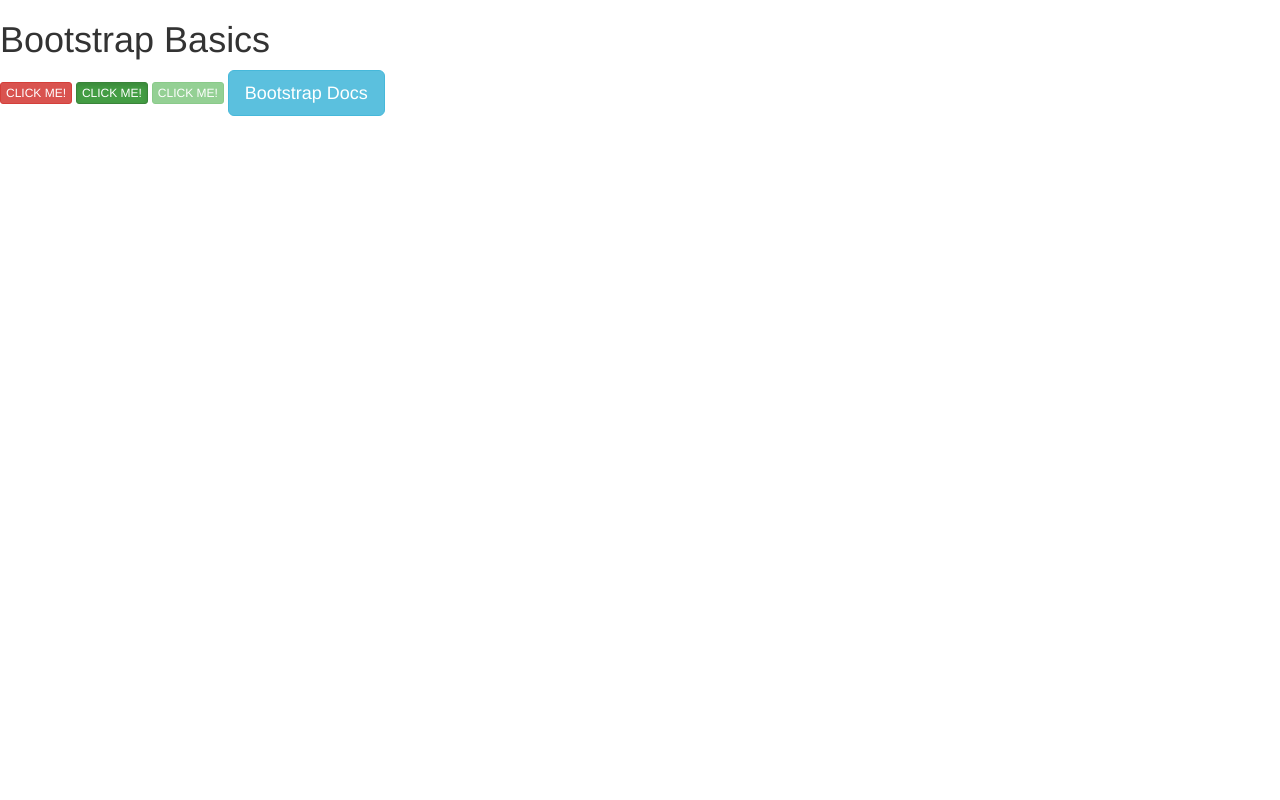
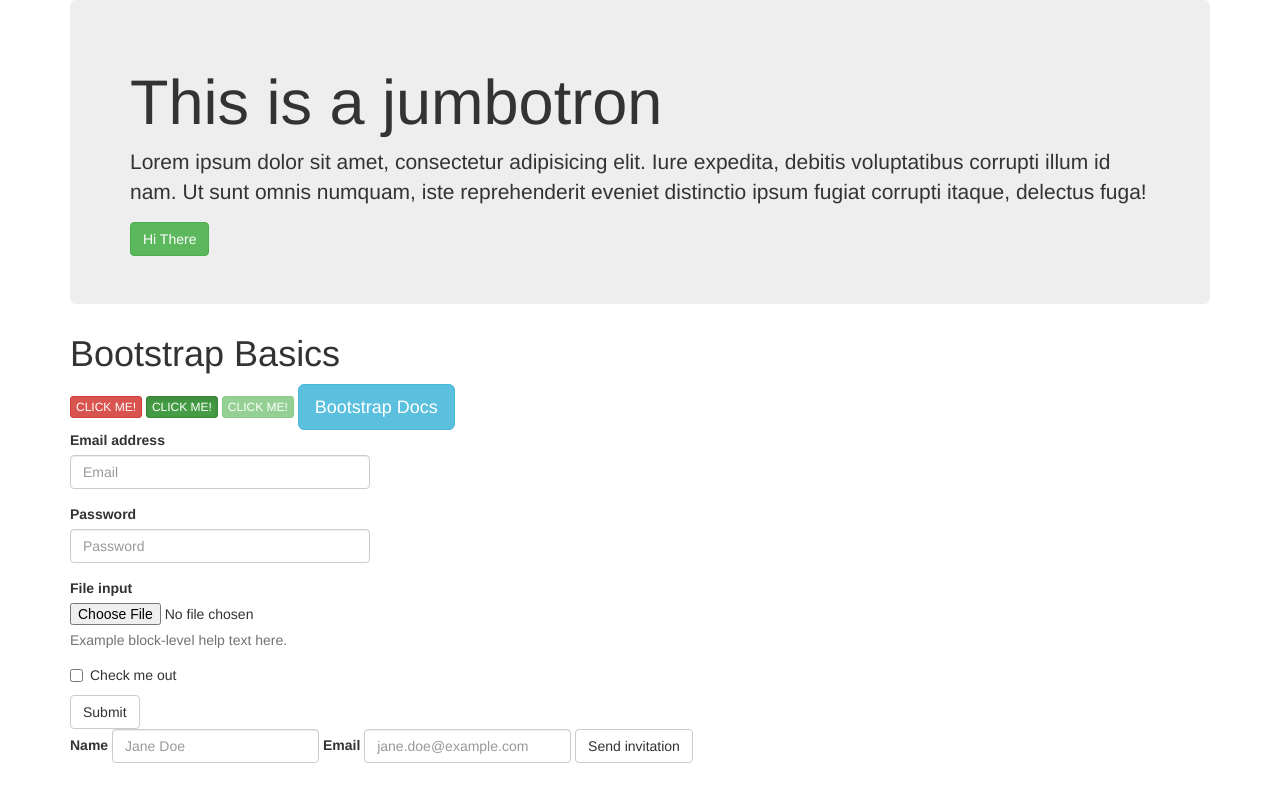
Before and after one commit to armoredelephant/web_course, a plain HTML site: page Bootstrap/basics.html in a window 1280 px wide. Drawn offline with nearby package versions, Linux system fonts and the light colour scheme.

Commit message:
Changes with course

```diff
--- a/Bootstrap/basics.html
+++ b/Bootstrap/basics.html
@@ -1,17 +1,69 @@
 <!DOCTYPE html>
 <html>
 <head>
+	<meta charset="UTF-8">
+	<meta name="Author" content="Colt Steele">
+	<meta name="Description" content="Bootstrap Basics">
 	<title>Bootstrap Basics</title>
 <!-- 	<link rel="stylesheet" type="text/css" href="bootstrap.css"> -->
 	<link rel="stylesheet" type="text/css" href="https://maxcdn.bootstrapcdn.com/bootstrap/3.3.5/css/bootstrap.min.css">
-
+	<link rel="stylesheet" type="text/css" href="style.css">
 </head>
 <body>
+
+
+<div class="container">
+	<div class="jumbotron">
+		<h1>This is a jumbotron</h1>
+		<p>Lorem ipsum dolor sit amet, consectetur adipisicing elit. Iure expedita, debitis voluptatibus corrupti illum id nam. Ut sunt omnis numquam, iste reprehenderit eveniet distinctio ipsum fugiat corrupti itaque, delectus fuga!</p>
+		<button class="btn btn-success large">Hi There</button>
+	</div>
+
 	<h1>Bootstrap Basics</h1>
 	<button class="btn btn-danger btn-xs">CLICK ME!</button>
 	<button class="btn btn-success btn-xs active">CLICK ME!</button>
-	<button class="btn btn-success btn-xs" disabled="disabled">CLICK ME!</button>
+	<button class="btn btn-success btn-xs" disabled>CLICK ME!</button>
 
 	<a href="http://www.getbootstrap.com" class="btn btn-info btn-lg">Bootstrap Docs</a>
+	<div class="form-container">
+		<form class="form-content">
+		  <div class="form-group">
+		    <label for="exampleInputEmail1">Email address</label>
+		    <input type="email" class="form-control" id="exampleInputEmail1" placeholder="Email">
+		  </div>
+		  <div class="form-group">
+		    <label for="exampleInputPassword1">Password</label>
+		    <input type="password" class="form-control" id="exampleInputPassword1" placeholder="Password">
+		  </div>
+		  <div class="form-group">
+		    <label for="exampleInputFile">File input</label>
+		    <input type="file" id="exampleInputFile">
+		    <p class="help-block">Example block-level help text here.</p>
+		  </div>
+		  <div class="checkbox">
+		    <label>
+		      <input type="checkbox"> Check me out
+		    </label>
+		  </div>
+		  <button type="submit" class="btn btn-default">Submit</button>
+		</form>
+
+		<!-- inline form -->
+
+		<form class="form-inline">
+		  <div class="form-group">
+		    <label for="exampleInputName2">Name</label>
+		    <input type="text" class="form-control" id="exampleInputName2" placeholder="Jane Doe">
+		  </div>
+		  <div class="form-group">
+		    <label for="exampleInputEmail2">Email</label>
+		    <input type="email" class="form-control" id="exampleInputEmail2" placeholder="jane.doe@example.com">
+		  </div>
+		  <button type="submit" class="btn btn-default">Send invitation</button>
+		</form>
+
+	</div>
+</div>
+
 </body>
 </html>
--- /dev/null
+++ b/Bootstrap/style.css
@@ -0,0 +1,4 @@
+input[type="email"],
+input[type="password"] {
+	width: 300px;
+}
```
